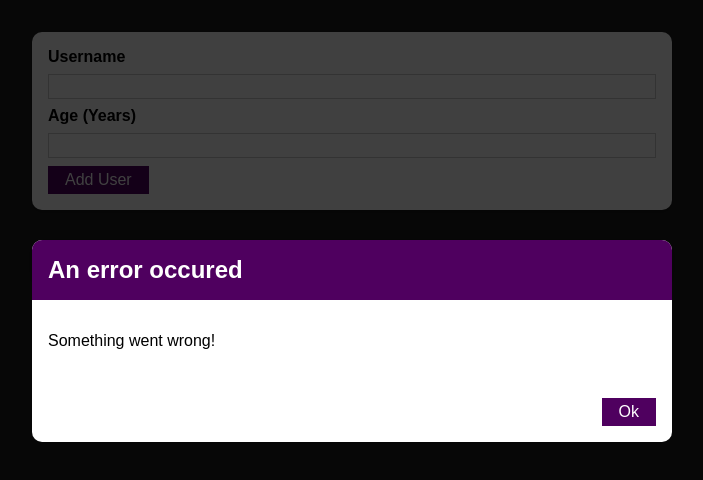
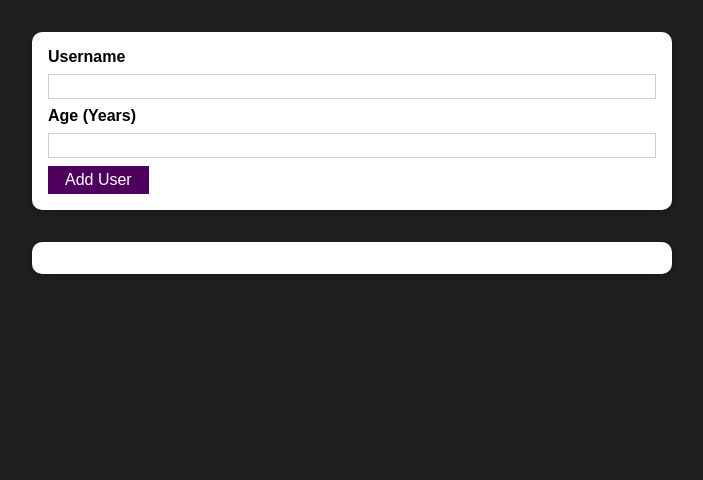
Before and after one commit to Mary78234/react-project-3, a React (Create React App) app: page / in a window 1280 px wide. Shown: the top 480 px of the page, without its empty margins (288-991 px from the left). Built offline with nearby package versions, Linux system fonts and the light colour scheme.

Commit message:
Error modal

```diff
--- a/src/App.js
+++ b/src/App.js
@@ -1,7 +1,6 @@
 import React, { useState } from "react";
 import AddUser from "./components/Users/AddUser";
 import UsersList from "./components/Users/UsersList";
-import ErrorModal from "./components/UI/ErrorModal";
 
 function App() {
   const [usersList, setUsersList] = useState([]);
@@ -14,7 +13,6 @@
   };
   return (
     <div>
-      <ErrorModal title="An error occured" message="Something went wrong!" />
       <AddUser onAddUser={addUserHandler} />
       <UsersList users={usersList} />
     </div>
--- a/src/components/UI/ErrorModal.js
+++ b/src/components/UI/ErrorModal.js
@@ -6,7 +6,7 @@
 const ErrorModal = (props) => {
   return (
     <div>
-      <div className={classes.backdrop} />
+      <div className={classes.backdrop} onClick={props.onConfirm} />
       <Card className={classes.modal}>
         <header className={classes.header}>
           <h2>{props.title}</h2>
@@ -15,7 +15,7 @@
           <p>{props.message}</p>
         </div>
         <footer className={classes.actions}>
-          <Button>Ok</Button>
+          <Button onClick={props.onConfirm}>Ok</Button>
         </footer>
       </Card>
     </div>
--- a/src/components/Users/AddUser.js
+++ b/src/components/Users/AddUser.js
@@ -2,19 +2,29 @@
 import Card from "../UI/Card";
 import classes from "./AddUser.module.css";
 import Button from "../UI/Button";
+import ErrorModal from "../UI/ErrorModal";
 
 const AddUser = (props) => {
   const [enteredUsername, setEnteredUsername] = useState("");
   const [enteredAge, setEnteredAge] = useState("");
+  const [error, setError] = useState();
 
   const addUserHandler = (event) => {
     //prevent page from reloading
     event.preventDefault();
     //validation
     if (enteredUsername.trim().length === 0 || enteredAge.trim().length === 0) {
+      setError({
+        title: "Invalid input",
+        message: "Please enter a valid name and age (non-empty values).",
+      });
       return;
     }
     if (+enteredAge < 1) {
+      setError({
+        title: "Invalid input",
+        message: "Please enter a valid age (>0).",
+      });
       return;
     }
     //forword data to App component
@@ -30,8 +40,20 @@
   const ageChangeHandler = (event) => {
     setEnteredAge(event.target.value);
   };
+
+  const errorHandler = () => {
+    setError(null);
+  };
+
   return (
     <div>
+      {error && (
+        <ErrorModal
+          title={error.title}
+          message={error.message}
+          onConfirm={errorHandler}
+        />
+      )}
       <Card className={classes.input}>
         <form onSubmit={addUserHandler}>
           <label htmlFor="username">Username</label>
```
